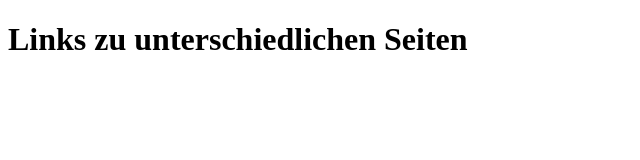
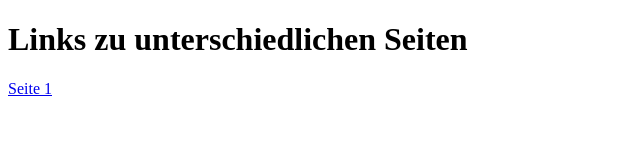
Before and after one commit to Babacoban/Projektarbeit, a plain HTML site: page index.html in a window 1280 px wide. Shown: the full height of the page, 0-640 px from the left. Drawn offline with Linux system fonts and the light colour scheme.

Commit message:
changed index.html

```diff
--- a/index.html
+++ b/index.html
@@ -5,5 +5,6 @@
     </head>
     <body>
         <h1>Links zu unterschiedlichen Seiten</h1>
+        <a href="page-1.html">Seite 1</a>
     </body>
 </html>
```
